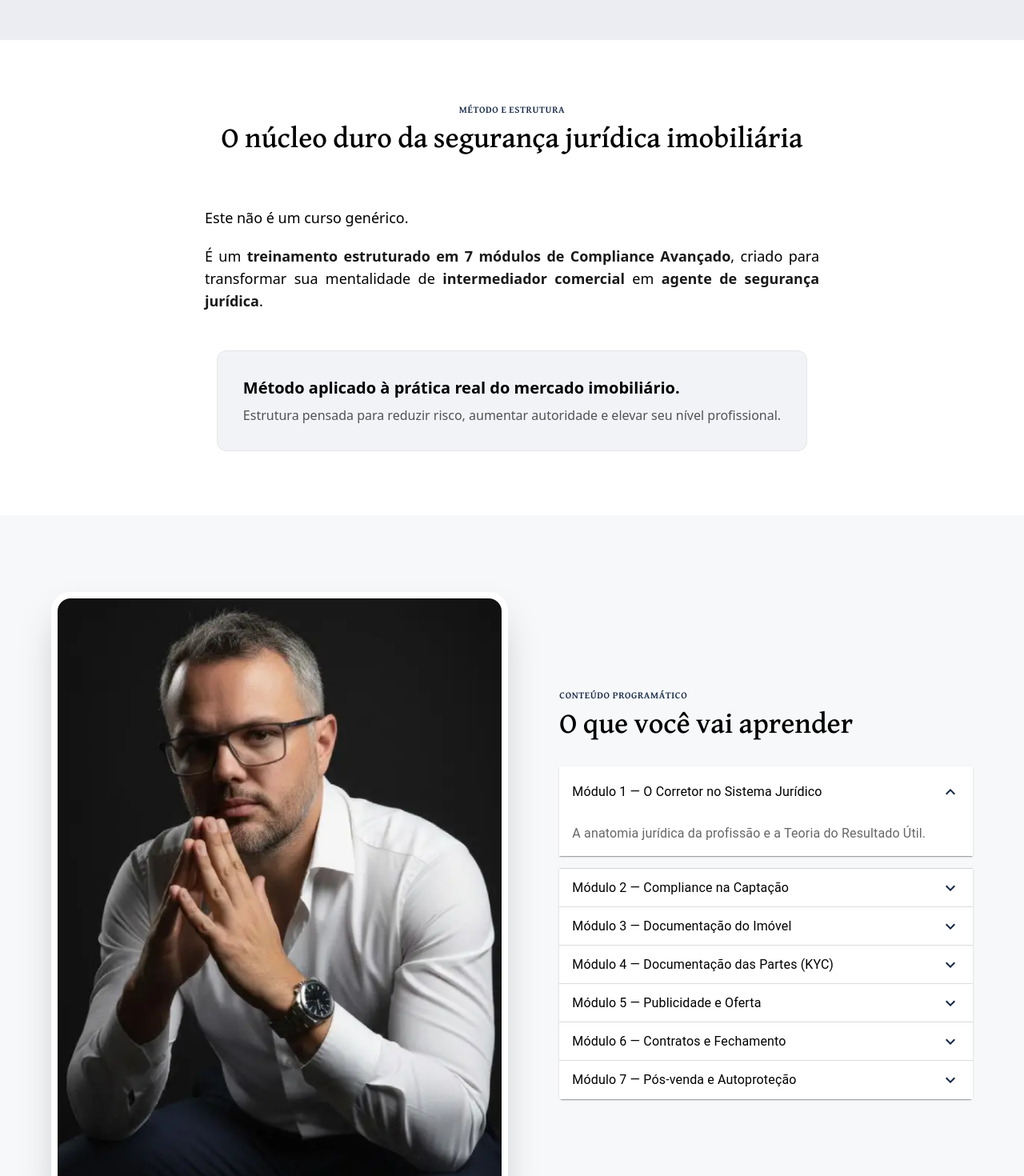
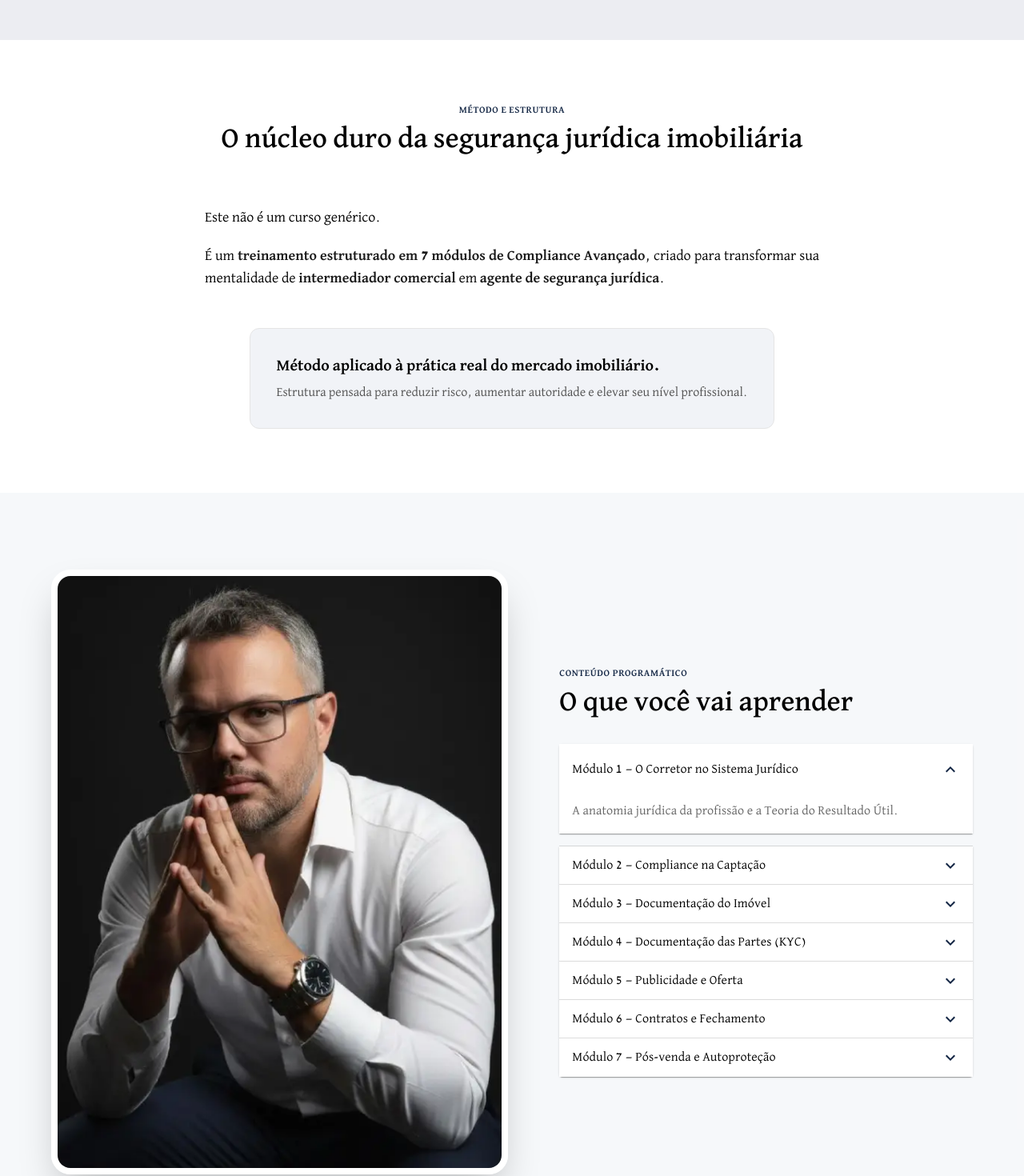
Before and after one commit to Paper-Street-Softwares/LPS-Jonatas-Honorio, a React (Vite) app: page / in a window 1280 px wide. Shown: the part 2400-3870 px from the top of the page at 80% size. Built offline with nearby package versions, Linux system fonts and the light colour scheme.

Commit message:
feat: Atualiza fontes em features

```diff
--- a/src/components/sections/FeaturesNovaTemplate.jsx
+++ b/src/components/sections/FeaturesNovaTemplate.jsx
@@ -190,7 +190,13 @@ function FeaturesNovaTemplate({ colorMode, frasesDestaque, buttons }) {
                               backgroundColor: bgAccordion,
                             }}
                           >
-                            <Typography component="span" className={`${text}`}>
+                            <Typography
+                              component="span"
+                              className={`${text} `}
+                              sx={{
+                                fontFamily: '"David Libre", serif',
+                              }}
+                            >
                               {item.title}
                             </Typography>
                           </AccordionSummary>
@@ -200,7 +206,12 @@ function FeaturesNovaTemplate({ colorMode, frasesDestaque, buttons }) {
                               backgroundColor: bgAccordion,
                             }}
                           >
-                            <Typography className={`${textOpacity}`}>
+                            <Typography
+                              className={`${textOpacity} `}
+                              sx={{
+                                fontFamily: '"David Libre", serif',
+                              }}
+                            >
                               {item.subtitle}
                             </Typography>
                           </AccordionDetails>
--- a/src/components/sections/MethodSection.jsx
+++ b/src/components/sections/MethodSection.jsx
@@ -6,7 +6,7 @@ export default function MethodSection({ colorMode }) {
   return (
     <section className="w-full bg-white py-20 px-6 text-justify">
       <MotionDivDownToUp>
-        <div className="max-w-[1215px] mx-auto flex flex-col items-start desktop1:items-center">
+        <div className="max-w-[1215px] mx-auto flex flex-col items-start desktop1:items-center font-mainFont">
           {/* Tag */}
           <SectionHeaderNovo
             miniTitle="   Método e Estrutura"
```
Also changed, not shown: src/pages/Index.jsx (+12 -12 lines).
